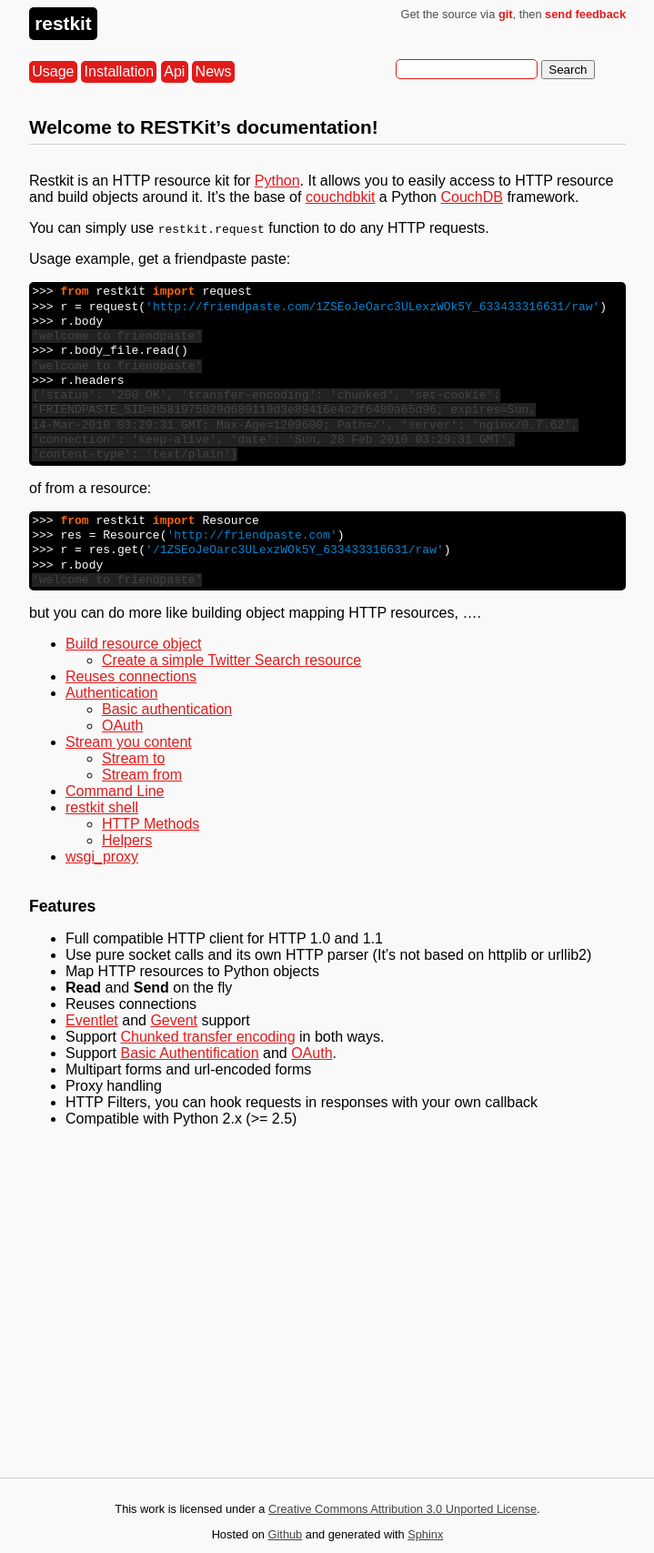
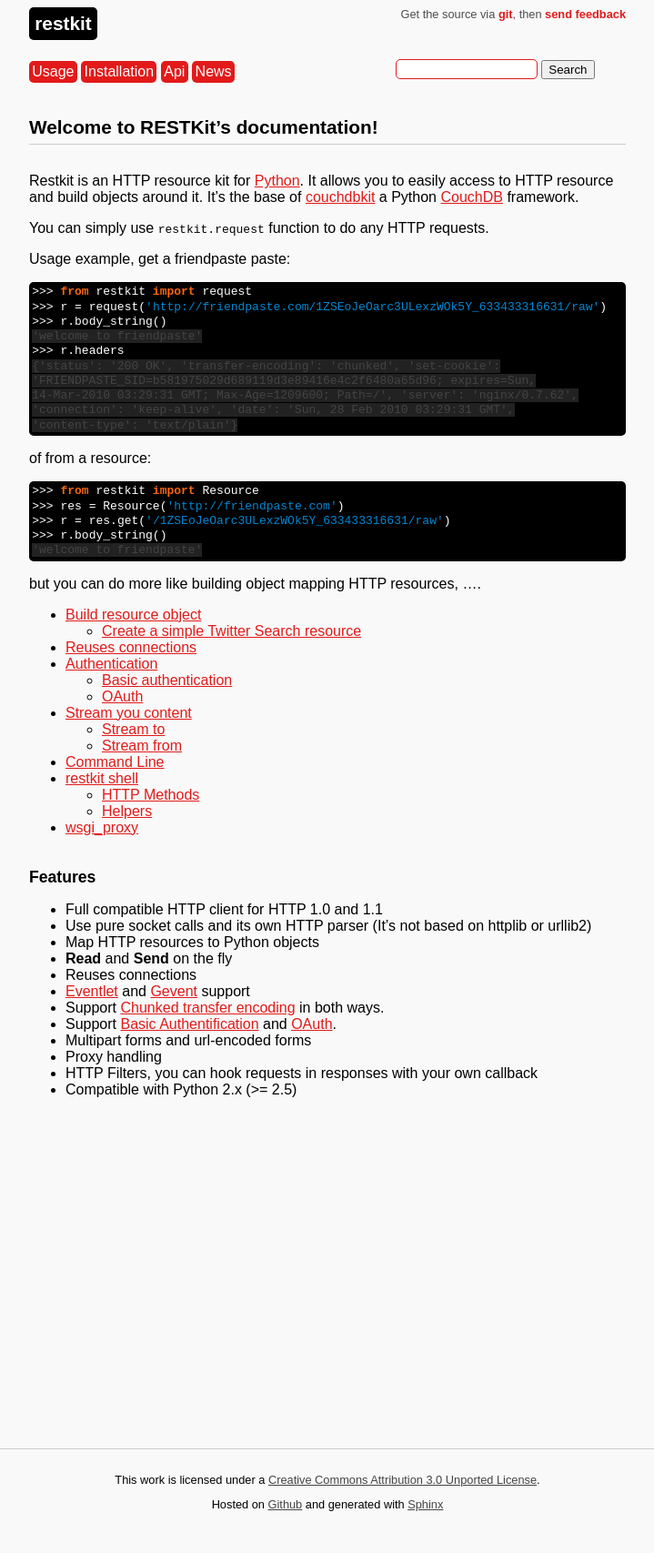
Before and after one commit to benoitc/restkit, a Sphinx documentation site: the page built from doc/index.rst, in a window 1280 px wide. Shown: the whole page at 91% size, without its empty margins (280-999 px from the left). Built offline with Sphinx 7.4.7, drawn with Linux system fonts in a browser that asks for light colours; comment, search, counter and statistics services are not loaded; after the commit the page ends 1674 px from its top, so only the background shows below that.

Commit message:
fix doc. spotted by xav on irc

```diff
--- a/doc/index.rst
+++ b/doc/index.rst
@@ -14,9 +14,7 @@
 
   >>> from restkit import request
   >>> r = request('http://friendpaste.com/1ZSEoJeOarc3ULexzWOk5Y_633433316631/raw')
-  >>> r.body
-  'welcome to friendpaste'
-  >>> r.body_file.read()
+  >>> r.body_string()
   'welcome to friendpaste'
   >>> r.headers
   {'status': '200 OK', 'transfer-encoding': 'chunked', 'set-cookie':
@@ -30,7 +28,7 @@
   >>> from restkit import Resource
   >>> res = Resource('http://friendpaste.com')
   >>> r = res.get('/1ZSEoJeOarc3ULexzWOk5Y_633433316631/raw')
-  >>> r.body
+  >>> r.body_string()
   'welcome to friendpaste'
 
 but you can do more like building object mapping HTTP resources, ....
```
